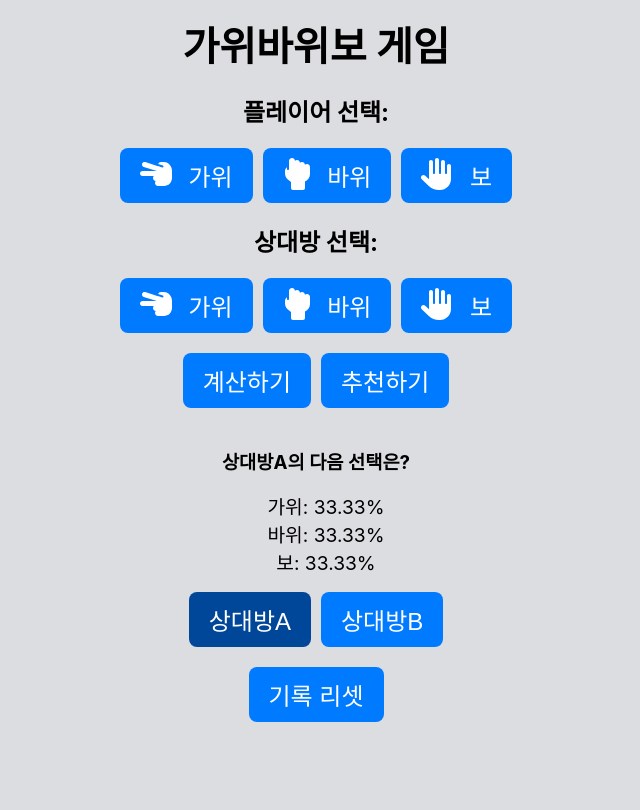
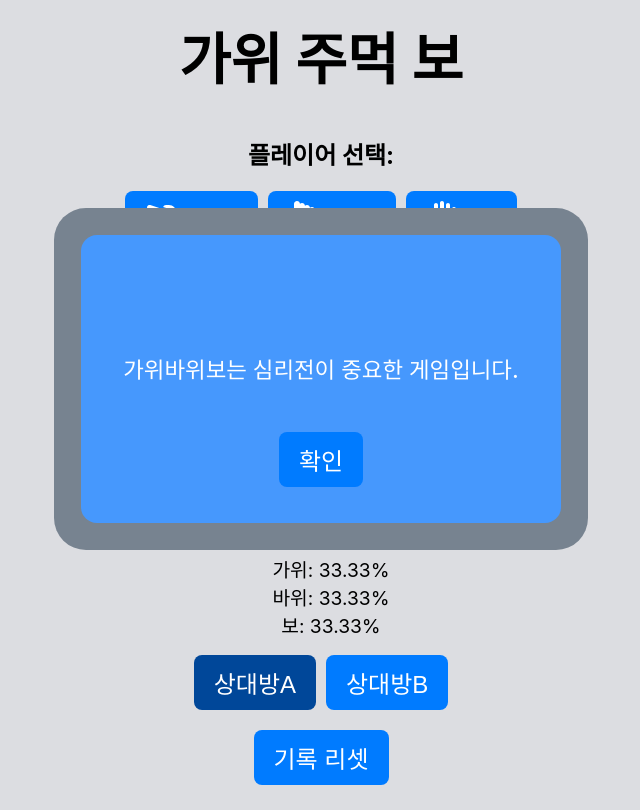
Before and after one commit to KKKHun2/RockPaperScissors, a React (Create React App) app: page / in a window 1280 px wide. Shown: the whole page, without its empty margins (324-964 px from the left). Built offline with nearby package versions, Linux system fonts and the light colour scheme; the HTML template or start-up script is replaced by a standard one.

Commit message:
Tip채팅 입력

```diff
--- a/src/App.jsx
+++ b/src/App.jsx
@@ -4,14 +4,21 @@ import { FontAwesomeIcon } from '@fortawesome/react-fontawesome';
 import { faHandRock, faHandPaper, faHandScissors } from '@fortawesome/free-solid-svg-icons';
 
 const Container = styled.div`
+  width: 100%;
+  height: 100%;
   text-align: center;
+  align-items: center;
+  justify-content: center;
   padding: 5px;
   background-color: #dcdde1;
+  display: flex;
+  flex-direction: column;
   min-height: 100vh;
 `;
 
 const Title = styled.h1`
-  font-size: 2.5rem;
+  font-size: 3.5rem;
+  font-weight: 700;
   margin: 10px 0px 20px 0px;
 `;
 
@@ -63,9 +70,41 @@ const Probability = styled.div`
   margin-right:20px;
 `;
 
+const PopupContainer = styled.div`
+  display: flex;
+  justify-content: center;
+  position: absolute;
+  top:13rem;
+  border-radius: 2rem;
+  flex-direction: column;
+  z-index: 100;
+  align-items: center;
+  width:30rem;
+  height: 18rem;
+  background-color:#778390;
+  padding: 1.7rem;
+`;
+const PopupContent = styled.div`
+  display: flex;
+  flex-direction: column;
+  justify-content:center;
+  height: 100%;
+  width: 100%;
+  align-items: center;
+  padding-top: 5rem;
+  background-color: #4698fd;
+  border-radius: 1rem;
+  font-size: 1.4rem;
+  font-weight: 500;
+  color:white;
+  gap:3rem;
+`
+
+
 const App = () => {
   const [playerChoice, setPlayerChoice] = useState('');
   const [opponentChoice, setOpponentChoice] = useState('');
+  const [openPopup,setOpenPopup] = useState(false);
   const [probabilitiesA, setProbabilitiesA] = useState({
     '가위': 33.33,
     '바위': 33.33,
@@ -142,6 +181,29 @@ const App = () => {
     setResult(winner);
   };
 
+  const tips = [
+    "가위바위보는 1:1:1 비율로 이길 확률이 동일합니다.",
+    "가위바위보에서 이길 확률을 높이려면 상대방의 패턴을 읽는 것이 중요합니다.",
+    "가위바위보에서 연속으로 같은 손을 내는 것은 좋지 않은 전략입니다.",
+    "무엇보다도 가위바위보는 운빨이 많이 개입되는 게임입니다.",
+    "가위바위보에서 이기려면 상대방의 행동을 예측하는 것이 중요합니다.",
+    "상대방의 특정 패턴을 파악하면 이길 확률을 높일 수 있습니다.",
+    "가위바위보는 심리전이 중요한 게임입니다.",
+    "이길 확률을 높이려면 상대방의 습관을 파악하세요.",
+    "가위바위보에서 이길 확률을 높이려면 다양한 전략을 사용하세요.",
+    "이길 확률을 높이려면 가위바위보 전략을 연구해보세요.",
+    "상대방이 자주내는 가위바위보를 입력하고 여러번 게임하게 되면 승률이 오릅니다"
+  ];
+
+  // 랜덤한 팁을 선택하는 함수
+  function getRandomTip() {
+    const randomIndex = Math.floor(Math.random() * tips.length);
+    return tips[randomIndex];
+  }
+
+  useEffect(() => {
+    setOpenPopup(true);
+  }, []);
 
   const calculateWinner = (player, opponent) => {
     if (player === opponent) {
@@ -206,7 +268,7 @@ const App = () => {
 
   return (
     <Container>
-      <Title>가위바위보 게임</Title>
+      <Title>가위 주먹 보</Title>
       <h2>플레이어 선택: {playerChoice}</h2>
       <ButtonContainer>
         <ChoiceButton
@@ -283,6 +345,22 @@ const App = () => {
       <ButtonContainer>
         <ChoiceButton onClick={restartGame}>기록 리셋</ChoiceButton>
       </ButtonContainer>
+      {openPopup &&
+      <PopupContainer>
+      <PopupContent>
+        <div>
+        {getRandomTip()}
+       </div>
+       <ChoiceButton
+          onClick={() => setOpenPopup(!openPopup)}
+        >
+          확인
+        </ChoiceButton>
+      </PopupContent>
+    </PopupContainer>
+      }
+
+
     </Container>
   );
 };
```
